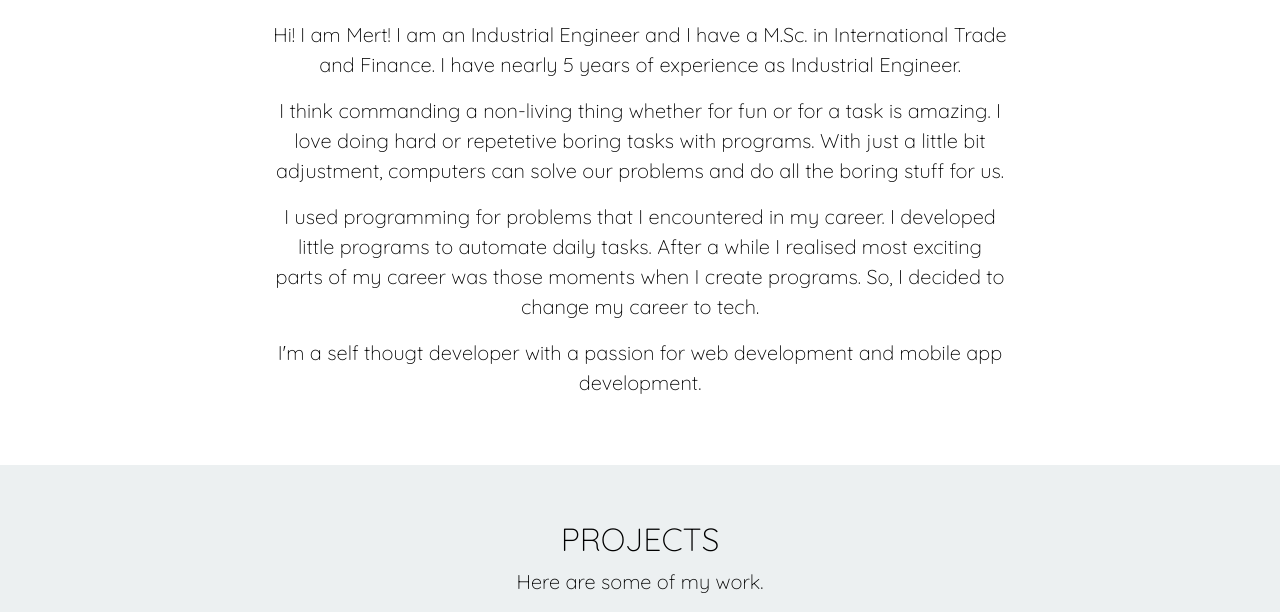
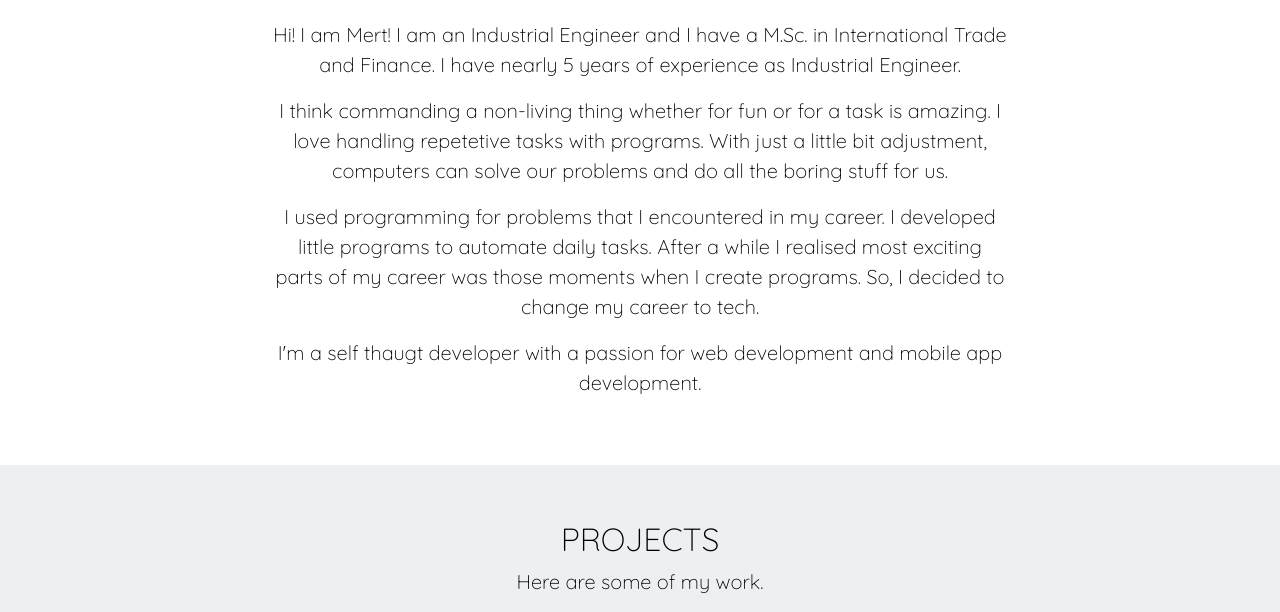
Before and after one commit to horzu/horzu.github.io, a plain HTML site: page index.html in a window 1280 px wide. Shown: the part 1007-1619 px from the top of the page. Drawn offline with nearby package versions, Linux system fonts and the light colour scheme.

Commit message:
typos fixed in the about section

```diff
--- a/index.html
+++ b/index.html
@@ -70,9 +70,8 @@
                         <p>Hi! I am Mert! I am an Industrial Engineer and I have a M.Sc. in International Trade and Finance.
                             I have nearly 5 years of experience as Industrial Engineer.
                         </p>
-
                         <p>
-                            I think commanding a non-living thing whether for fun or for a task is amazing. I love doing hard or repetetive boring tasks with programs.
+                            I think commanding a non-living thing whether for fun or for a task is amazing. I love handling repetetive tasks with programs.
                             With just a little bit adjustment, computers can solve our problems and do all the boring stuff for us.
                         </p>
                         <p>
@@ -80,9 +79,8 @@
                             After a while I realised most exciting parts of my career was those moments when I create programs. So, I decided to change my career to tech.
                         </p>
                         <p>
-                            I'm a self thougt developer with a passion for web development and mobile app development.
+                            I'm a self thaugt developer with a passion for web development and mobile app development.
                         </p>
-
                     </div>
                 </div>
             </div>
```
